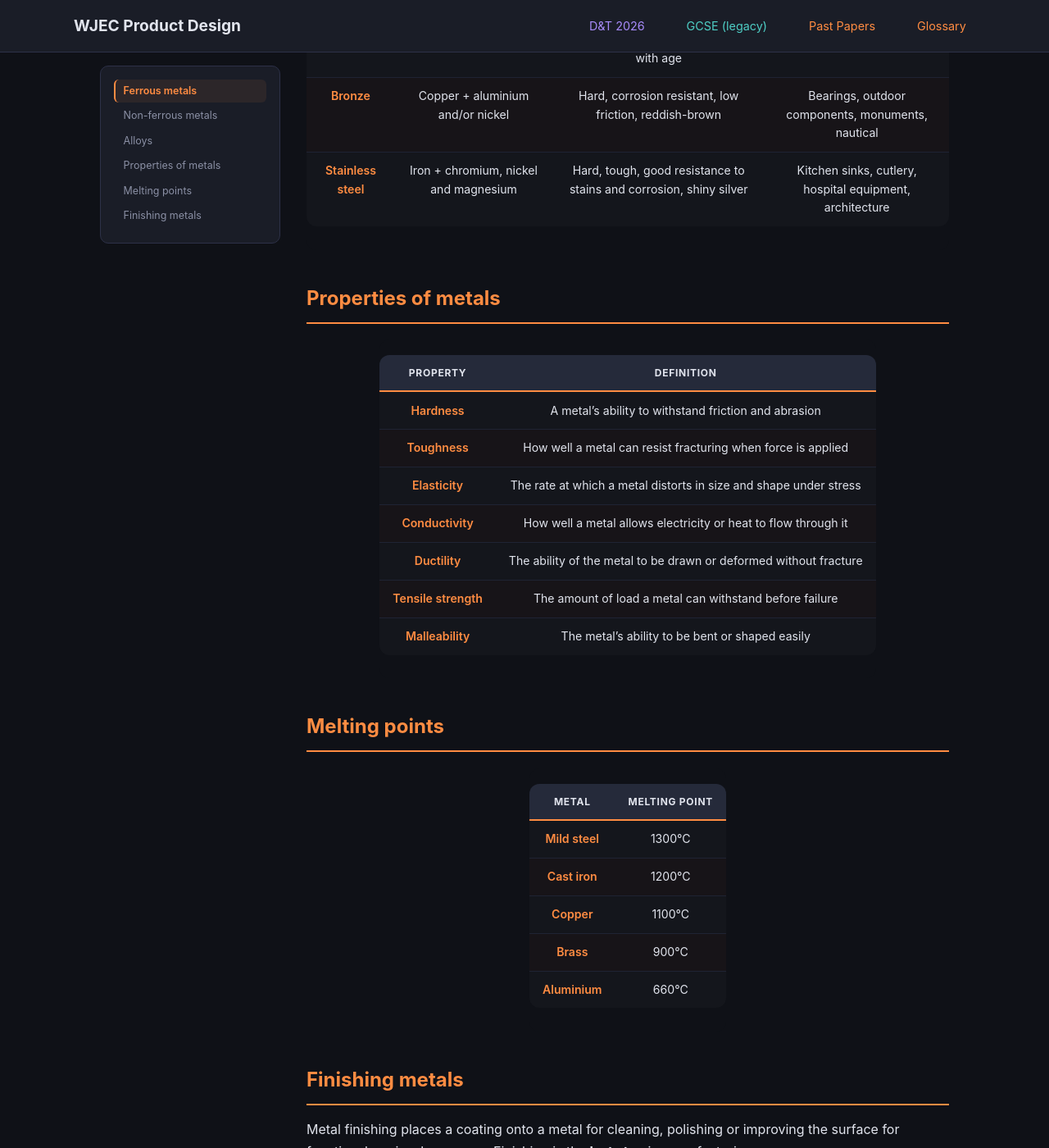
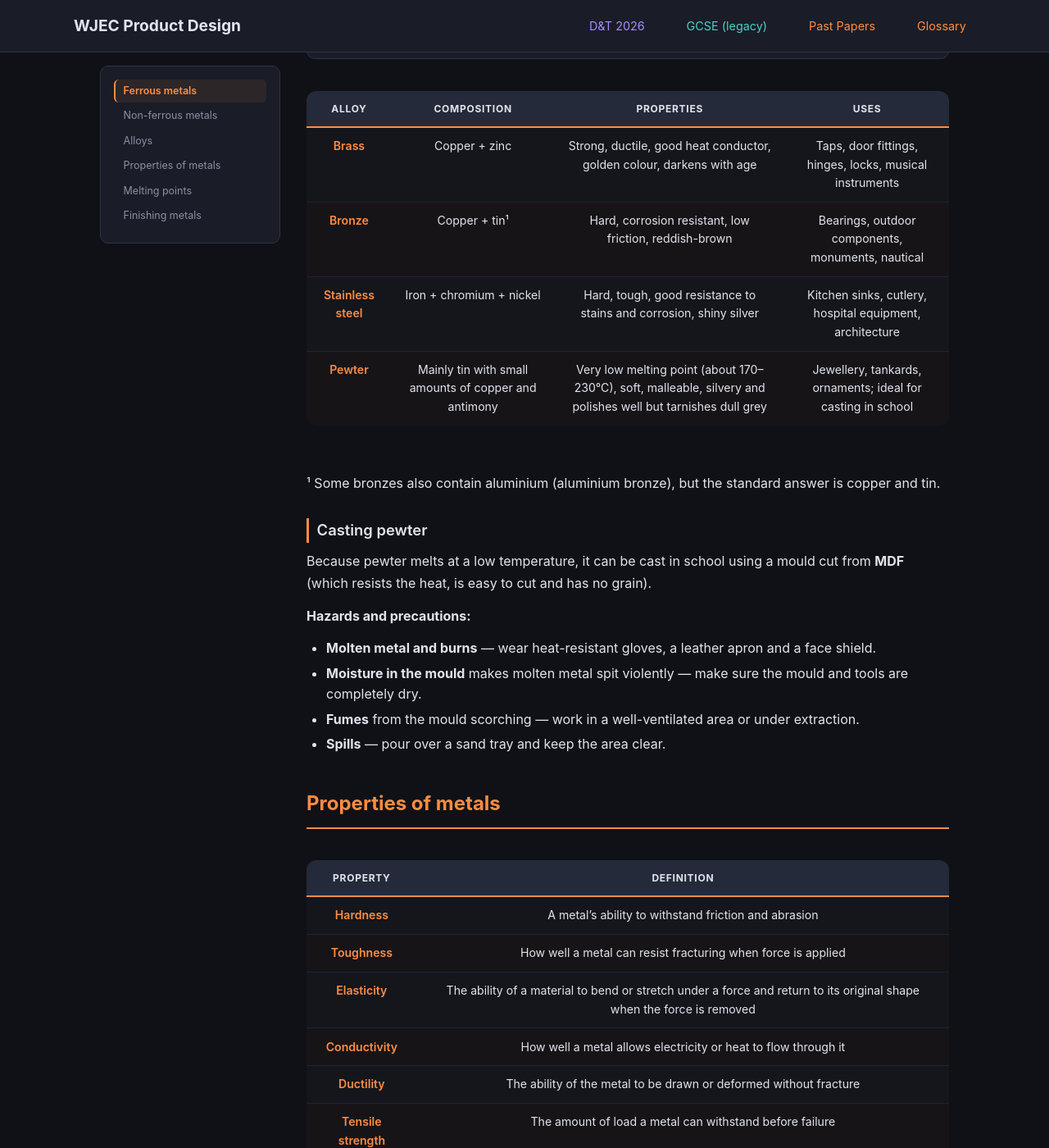
Before and after one commit to jase1979/pd, a Jekyll site: the page built from gcse/unit2/metals/index.md, in a window 1280 px wide and 1400 px high, scrolled down 1589 px. Shown: the whole window at 82% size. Built offline with Jekyll 4.4.1, drawn with Linux system fonts in a browser that asks for light colours; some of the changed text lies outside the part shown.

Commit message:
fix(gcse/metals): correct bronze, stainless steel, elasticity and mild steel melting point; add medium carbon steel, pewter and casting pewter
Co-Authored-By: Claude Opus 5.5 <noreply@anthropic.com>
Claude-Session: https://claude.ai/code/session_01LJMx1XZw8ZeE2Q4pVsVDL4

```diff
--- a/gcse/unit2/metals/index.md
+++ b/gcse/unit2/metals/index.md
@@ -16,8 +16,11 @@ unit_url: "/gcse/unit2/"
 | Metal | Properties | Uses |
 |---|---|---|
 | Mild steel (low carbon steel) | Ductile, tough, easy to shape/braze/weld, good conductor, corrodes easily | Nuts and bolts, screws, bicycle frames, car parts |
+| Medium carbon steel | Stronger and harder than mild steel but less ductile; can be hardened and tempered | Garden tools, springs, hammer heads, gears |
 | High carbon steel (tool steel) | Hard, brittle, less malleable than mild steel, good conductor | Tools, screwdrivers, chisels |
 | Cast iron | Brittle if thin, strong compressive strength, good conductivity, poor corrosion resistance | Gates, manhole covers, drains, vices |
+
+Carbon content (approximate): mild steel 0.15–0.35%, medium carbon steel 0.35–0.7%, high carbon steel 0.7–1.4%. More carbon makes steel harder but more brittle.
 
 ## Non-ferrous metals
 
@@ -40,8 +43,22 @@ unit_url: "/gcse/unit2/"
 | Alloy | Composition | Properties | Uses |
 |---|---|---|---|
 | Brass | Copper + zinc | Strong, ductile, good heat conductor, golden colour, darkens with age | Taps, door fittings, hinges, locks, musical instruments |
-| Bronze | Copper + aluminium and/or nickel | Hard, corrosion resistant, low friction, reddish-brown | Bearings, outdoor components, monuments, nautical |
-| Stainless steel | Iron + chromium, nickel and magnesium | Hard, tough, good resistance to stains and corrosion, shiny silver | Kitchen sinks, cutlery, hospital equipment, architecture |
+| Bronze | Copper + tin¹ | Hard, corrosion resistant, low friction, reddish-brown | Bearings, outdoor components, monuments, nautical |
+| Stainless steel | Iron + chromium + nickel | Hard, tough, good resistance to stains and corrosion, shiny silver | Kitchen sinks, cutlery, hospital equipment, architecture |
+| Pewter | Mainly tin with small amounts of copper and antimony | Very low melting point (about 170–230°C), soft, malleable, silvery and polishes well but tarnishes dull grey | Jewellery, tankards, ornaments; ideal for casting in school |
+
+¹ Some bronzes also contain aluminium (aluminium bronze), but the standard answer is copper and tin.
+
+### Casting pewter
+
+Because pewter melts at a low temperature, it can be cast in school using a mould cut from **MDF** (which resists the heat, is easy to cut and has no grain).
+
+**Hazards and precautions:**
+
+- **Molten metal and burns** — wear heat-resistant gloves, a leather apron and a face shield.
+- **Moisture in the mould** makes molten metal spit violently — make sure the mould and tools are completely dry.
+- **Fumes** from the mould scorching — work in a well-ventilated area or under extraction.
+- **Spills** — pour over a sand tray and keep the area clear.
 
 ## Properties of metals
 
@@ -49,21 +66,24 @@ unit_url: "/gcse/unit2/"
 |---|---|
 | Hardness | A metal's ability to withstand friction and abrasion |
 | Toughness | How well a metal can resist fracturing when force is applied |
-| Elasticity | The rate at which a metal distorts in size and shape under stress |
+| Elasticity | The ability of a material to bend or stretch under a force and return to its original shape when the force is removed |
 | Conductivity | How well a metal allows electricity or heat to flow through it |
 | Ductility | The ability of the metal to be drawn or deformed without fracture |
 | Tensile strength | The amount of load a metal can withstand before failure |
 | Malleability | The metal's ability to be bent or shaped easily |
+| Plasticity | The ability of a material to be permanently changed in shape without cracking, keeping its new shape once the force is removed |
 
 ## Melting points
 
 | Metal | Melting point |
 |---|---|
-| Mild steel | 1300°C |
+| Mild steel | about 1450°C |
 | Cast iron | 1200°C |
 | Copper | 1100°C |
 | Brass | 900°C |
 | Aluminium | 660°C |
+
+Values are approximate and vary with the exact composition.
 
 ## Finishing metals
 
```
